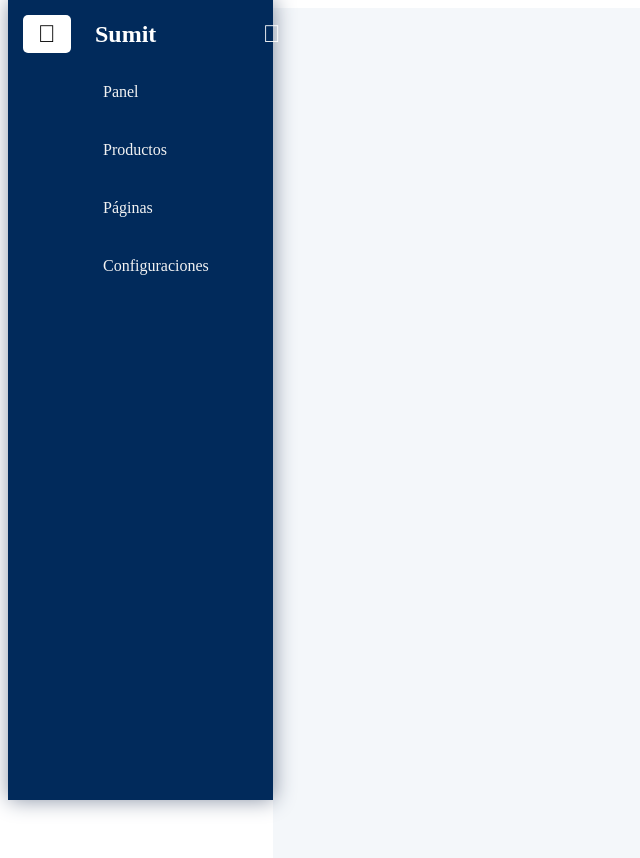
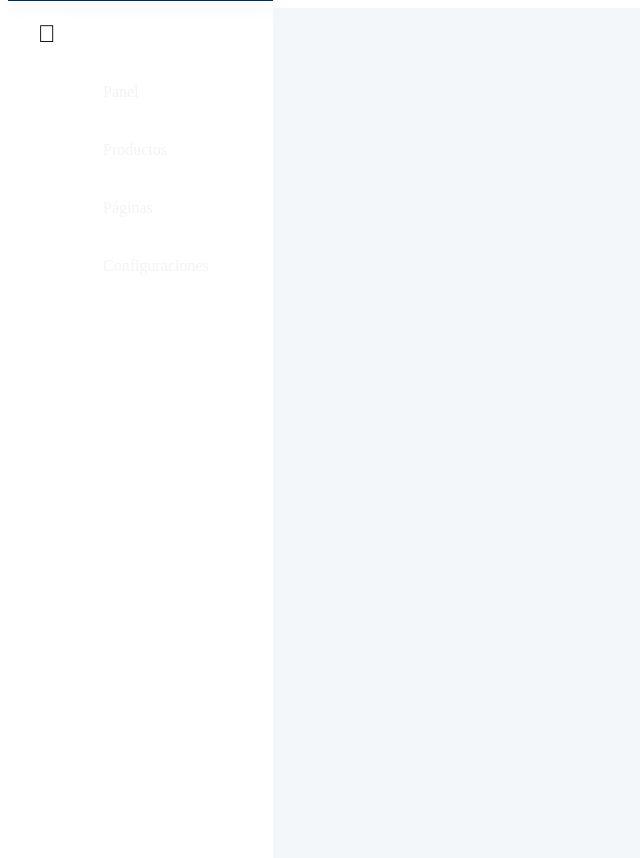
Before and after one commit to Lizden09/sumit2025, an Angular app: page / in a window 1280 px wide. Shown: the top 858 px of the page, without its empty margins (0-640 px from the left). Built offline with nearby package versions, Linux system fonts and the light colour scheme.

Commit message:
correcciones sidebar

```diff
--- a/src/app/app.component.html
+++ b/src/app/app.component.html
@@ -1,2 +1,9 @@
-<app-left-sidebar></app-left-sidebar>
-<app-main></app-main>
+<!-- app.component.html -->
+<app-left-sidebar
+  [isLeftSidebarCollapsed]="isLeftSidebarCollapsed()"
+  (changeIsLeftSidebarCollapsed)="changeIsLeftSidebarCollapsed($event)"
+></app-left-sidebar>
+
+<app-main
+  [isSidebarCollapsed]="isLeftSidebarCollapsed()"
+></app-main>
--- a/src/app/app.component.ts
+++ b/src/app/app.component.ts
@@ -1,14 +1,20 @@
-import { Component } from '@angular/core';
+// app.component.ts
+import { Component, signal } from '@angular/core';
 import { RouterOutlet } from '@angular/router';
 import { LeftSidebarComponent } from './left-sidebar/left-sidebar.component';
 import { MainComponent } from './main/main.component';
 
 @Component({
   selector: 'app-root',
+  standalone: true,
   imports: [RouterOutlet, LeftSidebarComponent, MainComponent],
   templateUrl: './app.component.html',
   styleUrl: './app.component.css'
 })
 export class AppComponent {
-  title = 'sumit';
+  isLeftSidebarCollapsed = signal<boolean>(false);
+
+  changeIsLeftSidebarCollapsed(isLeftSidebarCollapsed: boolean): void {
+    this.isLeftSidebarCollapsed.set(isLeftSidebarCollapsed);
+  }
 }
--- a/src/app/left-sidebar/left-sidebar.component.css
+++ b/src/app/left-sidebar/left-sidebar.component.css
@@ -36,7 +36,7 @@
   color: #fff;
 }
 .sidenav .logo-container .btn-close {
-  margin-left: auto;
+  margin-left: 5rem;
   cursor: pointer;
   width: 2rem;
   height: 2rem;
@@ -94,3 +94,27 @@
 .active .sidenav-link-text {
   color: #000;
 }
+
+/* Ocultar sidebar fuera de pantalla en móvil */
+@media (max-width: 768px) {
+  .sidenav {
+    position: fixed;
+    left: -100%;
+    transition: left 0.3s ease;
+    width: 16.5625rem;
+    height: 100vh;
+    z-index: 1000;
+  }
+  .sidenav.active {
+    left: 0;
+    background-color: #012a5b;
+  }
+
+  /* Main siempre ocupa todo ancho en móvil */
+  .body,
+  .body-trimmed,
+  .body-md-screen {
+    margin-left: 0 !important;
+    width: 100% !important;
+  }
+}
--- a/src/app/left-sidebar/left-sidebar.component.html
+++ b/src/app/left-sidebar/left-sidebar.component.html
@@ -1,16 +1,16 @@
-<div class="sidenav">
+<div class="sidenav" [ngClass]="isLeftSidebarCollapsed ? 'sidenav-collapsed' : ''">
   <div class="logo-container">
-        <button class="logo">
+    <button class="logo" (click)="toggleCollapse()">
       <i class="fal fa-bars"></i>
     </button>
-        <div class="logo-text">Sumit</div>
-        <button class="btn-close">
+    <div *ngIf="!isLeftSidebarCollapsed" class="logo-text">Sumit</div>
+    <button *ngIf="!isLeftSidebarCollapsed" class="btn-close">
       <i class="fal fa-times close-icon"></i>
     </button>
   </div>
-    <div class="sidenav-nav">
-        @for (item of items; track $index){
-            <li class="sidenav-nav-item">
+
+  <ul class="sidenav-nav">
+    <li *ngFor="let item of items" class="sidenav-nav-item">
       <a
         class="sidenav-nav-link"
         [routerLink]="item.routeLink"
@@ -18,9 +18,10 @@
         [routerLinkActiveOptions]="{ exact: true }"
       >
         <i class="sidenav-link-icon" [class]="item.icon"></i>
-                    <span class="sidenav-link-text">{{ item.label }}</span>
+        <span *ngIf="!isLeftSidebarCollapsed" class="sidenav-link-text">
+          {{ item.label }}
+        </span>
       </a>
     </li>
-        }
+  </ul>
 </div>
-</div>
--- a/src/app/left-sidebar/left-sidebar.component.ts
+++ b/src/app/left-sidebar/left-sidebar.component.ts
@@ -1,16 +1,20 @@
-import { Component } from '@angular/core';
+import { Component, Input, Output, EventEmitter } from '@angular/core';
+import { CommonModule } from '@angular/common';
 import { RouterModule } from '@angular/router';
 
 @Component({
   selector: 'app-left-sidebar',
   standalone: true,
-  imports: [RouterModule],
+  imports: [RouterModule, CommonModule],
   templateUrl: './left-sidebar.component.html',
   styleUrl: './left-sidebar.component.css'
 })
 export class LeftSidebarComponent {
-  items=[
-    {
+  @Input() isLeftSidebarCollapsed: boolean = false;
+  @Output() changeIsLeftSidebarCollapsed = new EventEmitter<boolean>();
+
+  items = [
+     {
       routeLink:'dashboard',
       icon: 'fal fa-home',
       label:'Panel',
@@ -32,4 +36,7 @@
     }
   ];
 
+  toggleCollapse(): void {
+    this.changeIsLeftSidebarCollapsed.emit(!this.isLeftSidebarCollapsed);
+  }
 }
--- a/src/app/main/main.component.css
+++ b/src/app/main/main.component.css
@@ -20,3 +20,21 @@
   width: calc(100% - 5rem);
   margin-left: 5rem;
 }
+
+.mobile-menu-btn {
+  display: none;
+  background: none;
+  border: none;
+  font-size: 24px;
+  cursor: pointer;
+}
+
+@media (max-width: 768px) {
+  .mobile-menu-btn {
+    display: block;
+    position: fixed;
+    top: 1rem;
+    left: 1rem;
+    z-index: 1100;
+  }
+}
--- a/src/app/main/main.component.html
+++ b/src/app/main/main.component.html
@@ -1,3 +1,10 @@
-<div class="body body-trimmed">
-    <router-outlet></router-outlet>
+<!-- main.component.html -->
+<div
+  class="body"
+  [ngClass]="{
+    'body-trimmed': !isSidebarCollapsed,
+    'body-md-screen': isSidebarCollapsed
+  }"
+>
+  <router-outlet></router-outlet>
 </div>
```
Also changed, not shown: src/app/main/main.component.ts (+6 -3 lines). Lines whose indentation alone changed are shown as unchanged.
